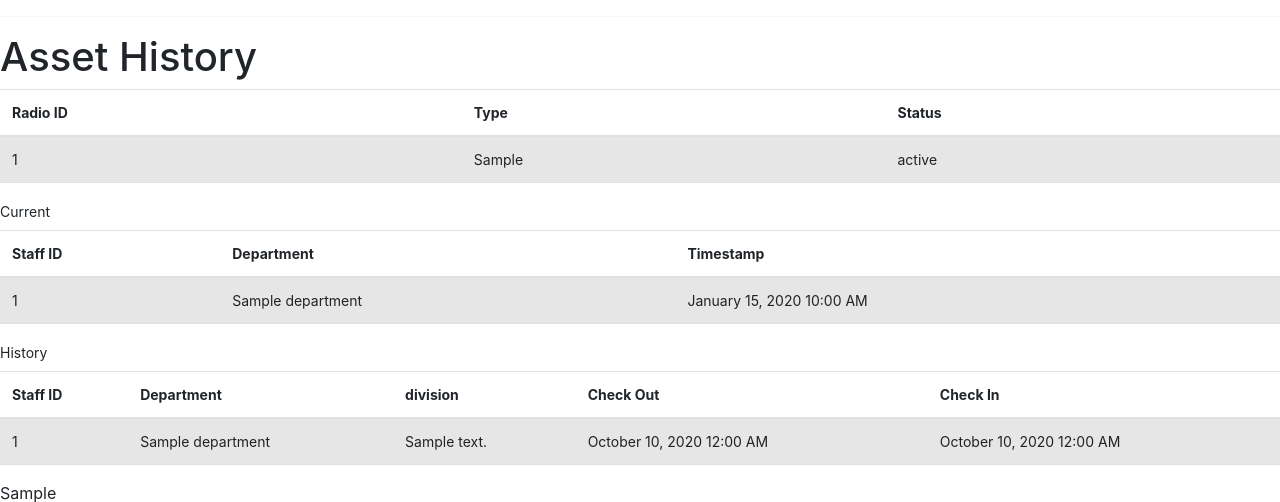
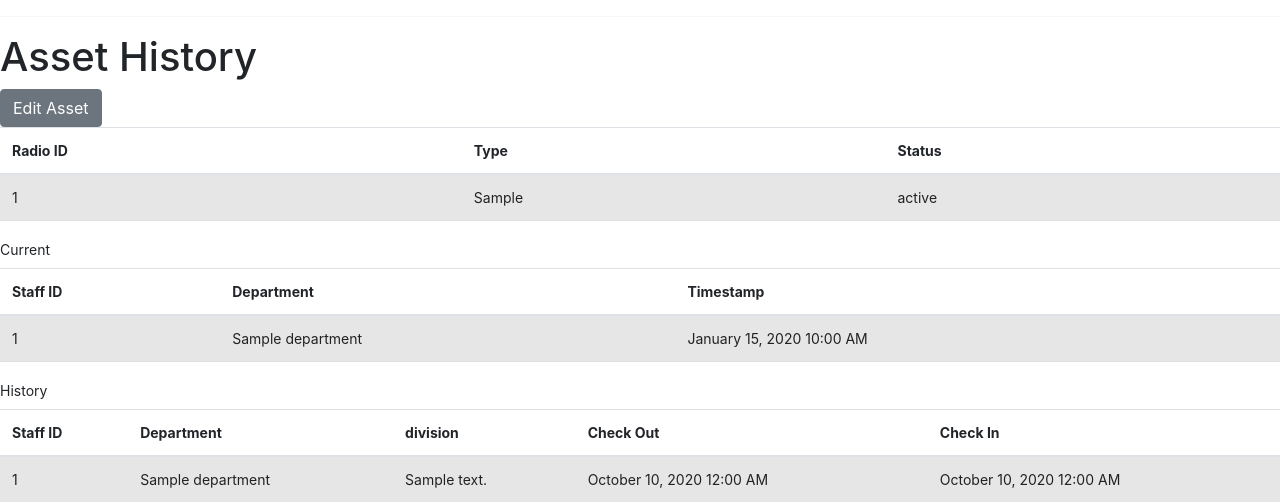
Before and after one commit to drahamim/invenflask, a Python web app: template src/invenflask/templates/single_history.html in a window 1280 px wide. Shown: the part 56-558 px from the top of the page. Run offline with Jinja, Linux system fonts and the light colour scheme; the template is opened without the code that fills it: most values are stand-ins (such as "Sample title", 1, 10 or a date in 2020); some libraries are stand-ins or nearby versions.

Commit message:
feat(single_history): add edit links to single history page (#193)

```diff
--- a/src/invenflask/templates/single_history.html
+++ b/src/invenflask/templates/single_history.html
@@ -3,7 +3,7 @@
 {% block content %}
 {% if hist_type == 'staff' %}
 <h1>Staff History</h1>
-
+<button type="button" class="btn btn-secondary my-2 my-sm-0" onclick=location.href="{{ url_for('staff_edit', staff_id=item_info.id) }}">Edit Staff</button>
 <table id="Staff" class="table table-striped">
   <thead>
     <tr>
@@ -70,6 +70,7 @@
 
 
 <h1> Asset History </h1>
+<button type="button" class="btn btn-secondary my-2 my-sm-0" onclick=location.href="{{ url_for('asset_edit', asset_id=item_info.id) }}">Edit Asset</button>
 <table id="Assets" class="table table-striped">
   <thead>
     <tr>
```
